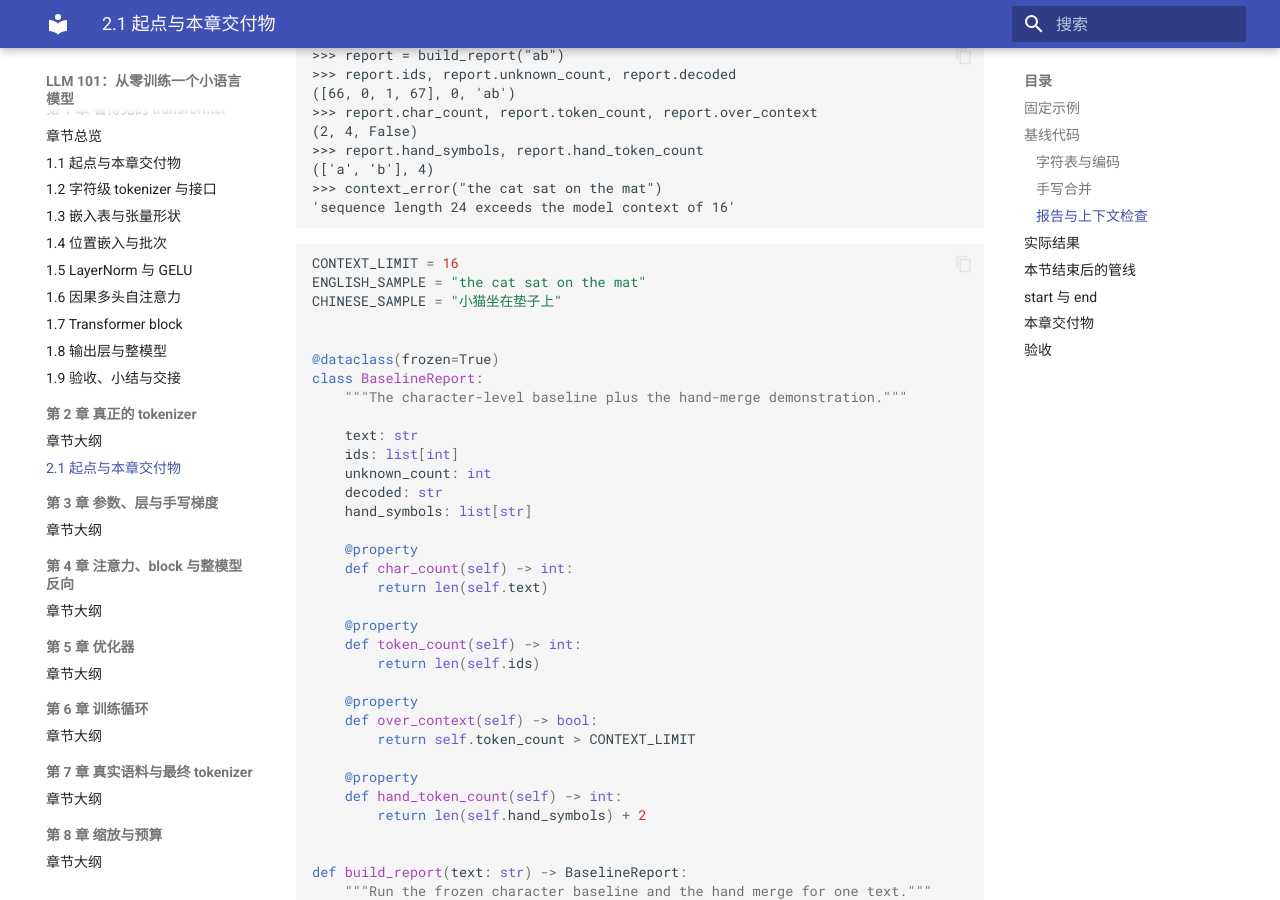
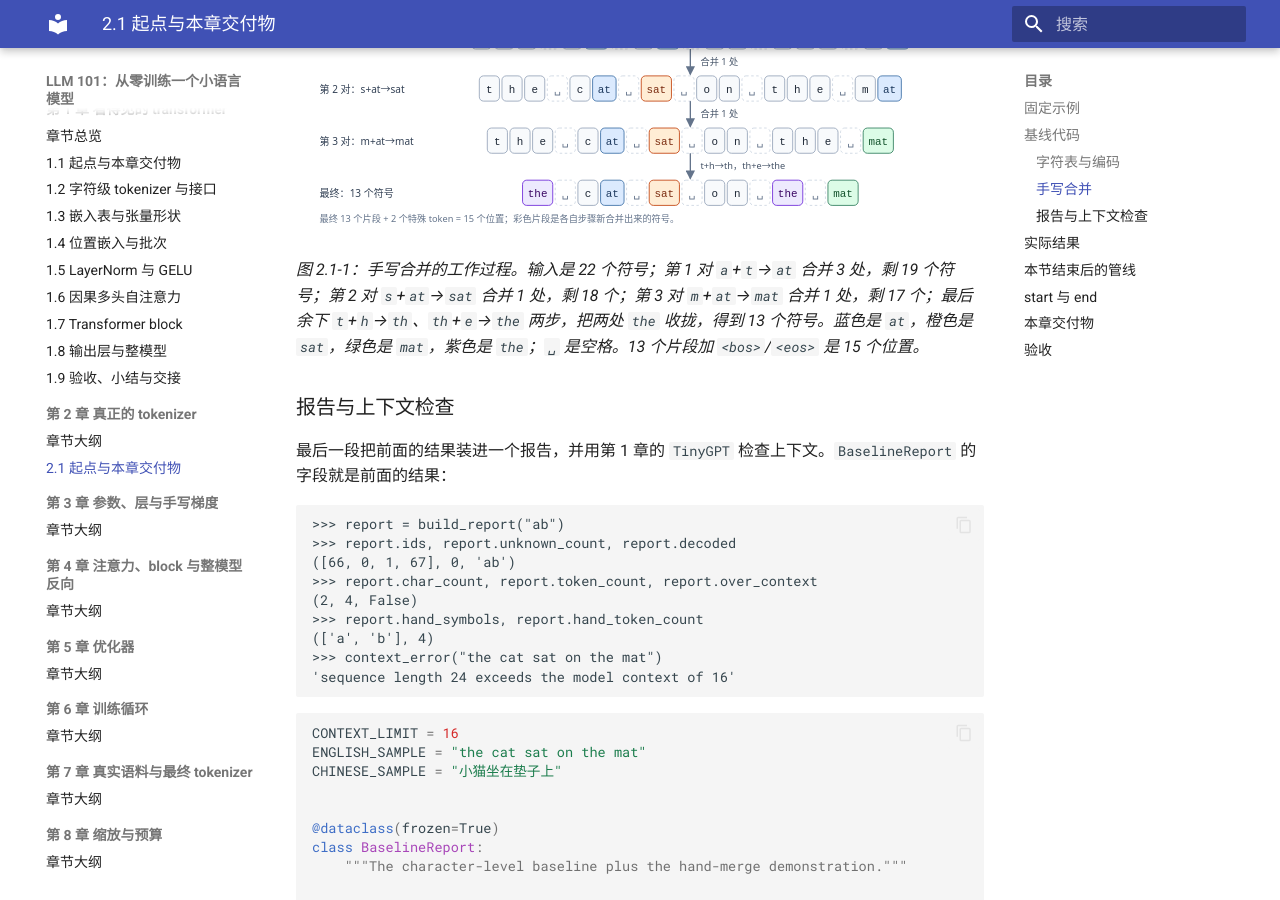
Before and after one commit to tigersoldier/llm-101, an MkDocs documentation site: the page built from docs/course/ch02/2.1.md, in a window 1280 px wide and 900 px high, scrolled down 4173 px. Built offline with MkDocs 1.6.1 and Material for MkDocs 9.7.7, drawn with Linux system fonts in a browser that asks for light colours; some of the changed text lies outside the part shown.

Commit message:
Add hand-merge work diagram to section 2.1

```diff
--- a/docs/course/ch02/2.1.md
+++ b/docs/course/ch02/2.1.md
@@ -159,6 +159,10 @@ def hand_merge(text: str) -> list[str]:
 
 `hand_merge` 的输入是 `str`，输出是 `list[str]`，每个元素是一个字符或一个合并后的片段。`cat` 最后是 `c` + `at`，`on` 仍然是 `o` + `n`：手写合并是部分的、任意的，故意不覆盖所有词。`at` 同时出现在 `cat`、`sat`、`mat` 里，是本节最值得注意的现象——同样的片段出现在多个词里，才有资格被合成一个 token。2.2 会让算法自己统计这件事。
 
+![手写合并的工作过程：输入 22 个符号，依次合并 a+t、s+at、m+at，最后余下两步得到 13 个符号](../../assets/ch02/01-hand-merge.svg?v=1)
+
+*图 2.1-1：手写合并的工作过程。输入是 22 个符号；第 1 对 `a`+`t`→`at` 合并 3 处，剩 19 个符号；第 2 对 `s`+`at`→`sat` 合并 1 处，剩 18 个；第 3 对 `m`+`at`→`mat` 合并 1 处，剩 17 个；最后余下 `t`+`h`→`th`、`th`+`e`→`the` 两步，把两处 `the` 收拢，得到 13 个符号。蓝色是 `at`，橙色是 `sat`，绿色是 `mat`，紫色是 `the`；`␣` 是空格。13 个片段加 `<bos>`/`<eos>` 是 15 个位置。*
+
 ### 报告与上下文检查
 
 最后一段把前面的结果装进一个报告，并用第 1 章的 `TinyGPT` 检查上下文。`BaselineReport` 的字段就是前面的结果：
@@ -286,7 +290,7 @@ model           -
 
 ![第 2.1 节的字符基线：英文 24、中文 9（7 个未知）、手写合并 15](../../assets/ch02/01-token-budget.svg?v=3)
 
-*图 2.1-1：两条固定样例与上下文 16 的对比。蓝色是第 1 章字符表里的已知 token，橙色斜线是 `<unk>`，绿色是手写合并后的片段，红色是超过 16 的部分，红色虚线标出上下文上限 16；所有柱都含 `<bos>`/`<eos>`。英文 24 个编号超出 8 个位置；中文 9 个编号里有 7 个未知；手写合并后是 13 个片段加 2 个特殊 token，共 15，进入上限。手写合并只用于本节演示，不是 2.2 的算法结果。*
+*图 2.1-2：两条固定样例与上下文 16 的对比。蓝色是第 1 章字符表里的已知 token，橙色斜线是 `<unk>`，绿色是手写合并后的片段，红色是超过 16 的部分，红色虚线标出上下文上限 16；所有柱都含 `<bos>`/`<eos>`。英文 24 个编号超出 8 个位置；中文 9 个编号里有 7 个未知；手写合并后是 13 个片段加 2 个特殊 token，共 15，进入上限。手写合并只用于本节演示，不是 2.2 的算法结果。*
 
 本节只有“第 1 章基线”和“手写合并对比”两步，没有新的模型组件，也没有换 tokenizer。后面每节只替换其中一段：2.2 让算法从语料统计片段，2.3 把片段变成词表和编号，2.4 完成文本与编号互转，2.5 统计压缩率和未知字符，2.6 把新编号接回模型。
 
```
Also changed, not shown: PLAN.md (+6 -4 lines), ch02/end/README.md (+2 -1 lines), ch02/sections/2.1.md (+5 -4 lines), docs/assets/ch02/01-hand-merge.svg (added).
